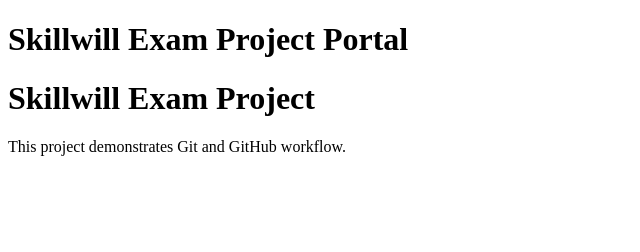
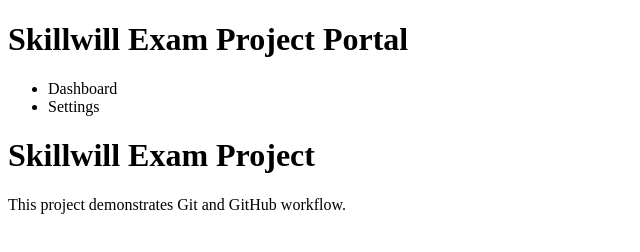
Before and after one commit to giorgimshvid/git-exam-project, a plain HTML site: page index.html in a window 1280 px wide. Shown: the whole page, without its empty margins (0-640 px from the left). Drawn offline with Linux system fonts and the light colour scheme.

Commit message:
Add alternative navigation menu

```diff
--- a/index.html
+++ b/index.html
@@ -11,6 +11,12 @@
     <header>
         <h1>Skillwill Exam Project Portal</h1>
     </header>
+    <nav>
+        <ul>
+            <li>Dashboard</li>
+            <li>Settings</li>
+        </ul>
+    </nav>
     <h1>Skillwill Exam Project</h1>
     <p>This project demonstrates Git and GitHub workflow.</p>
 </body>
```
